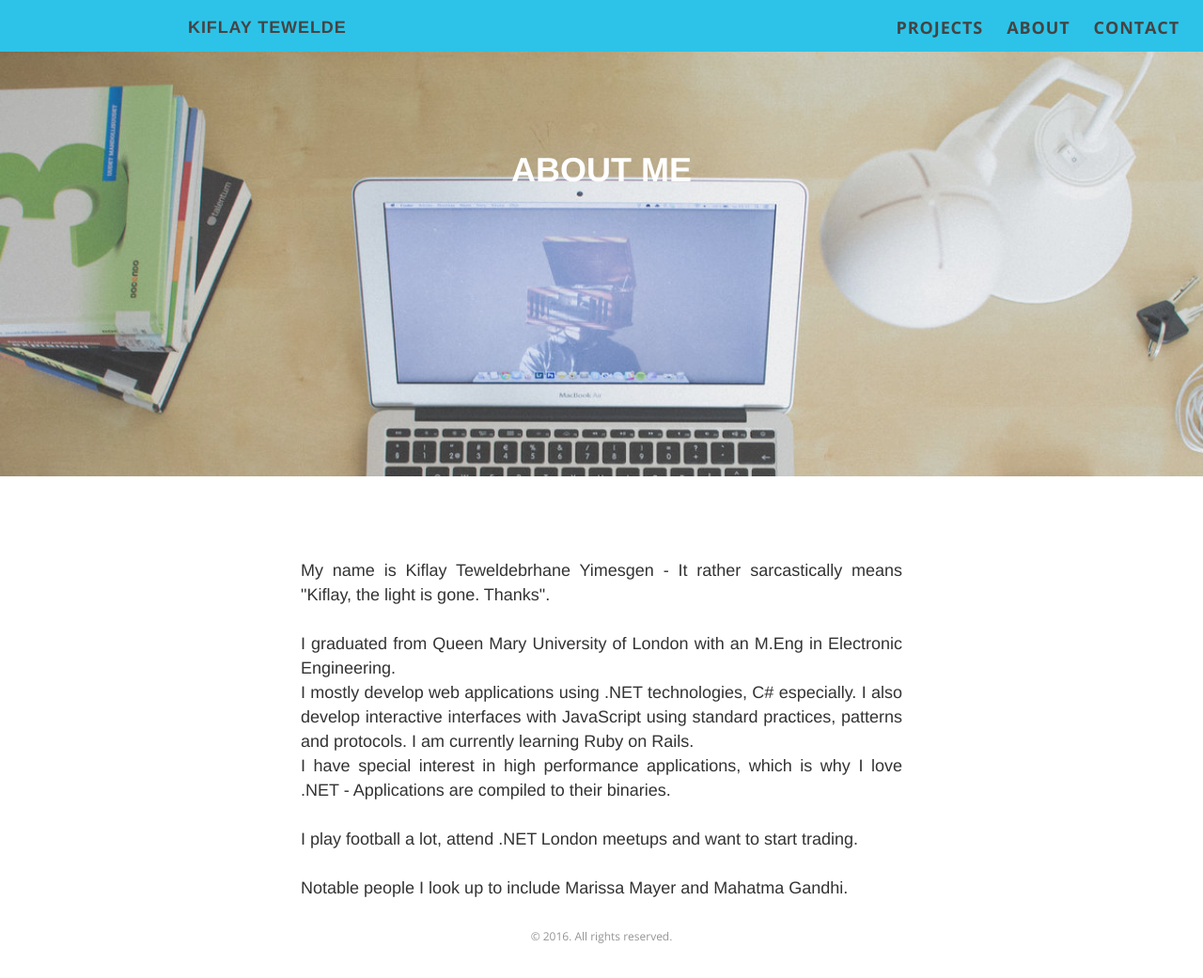
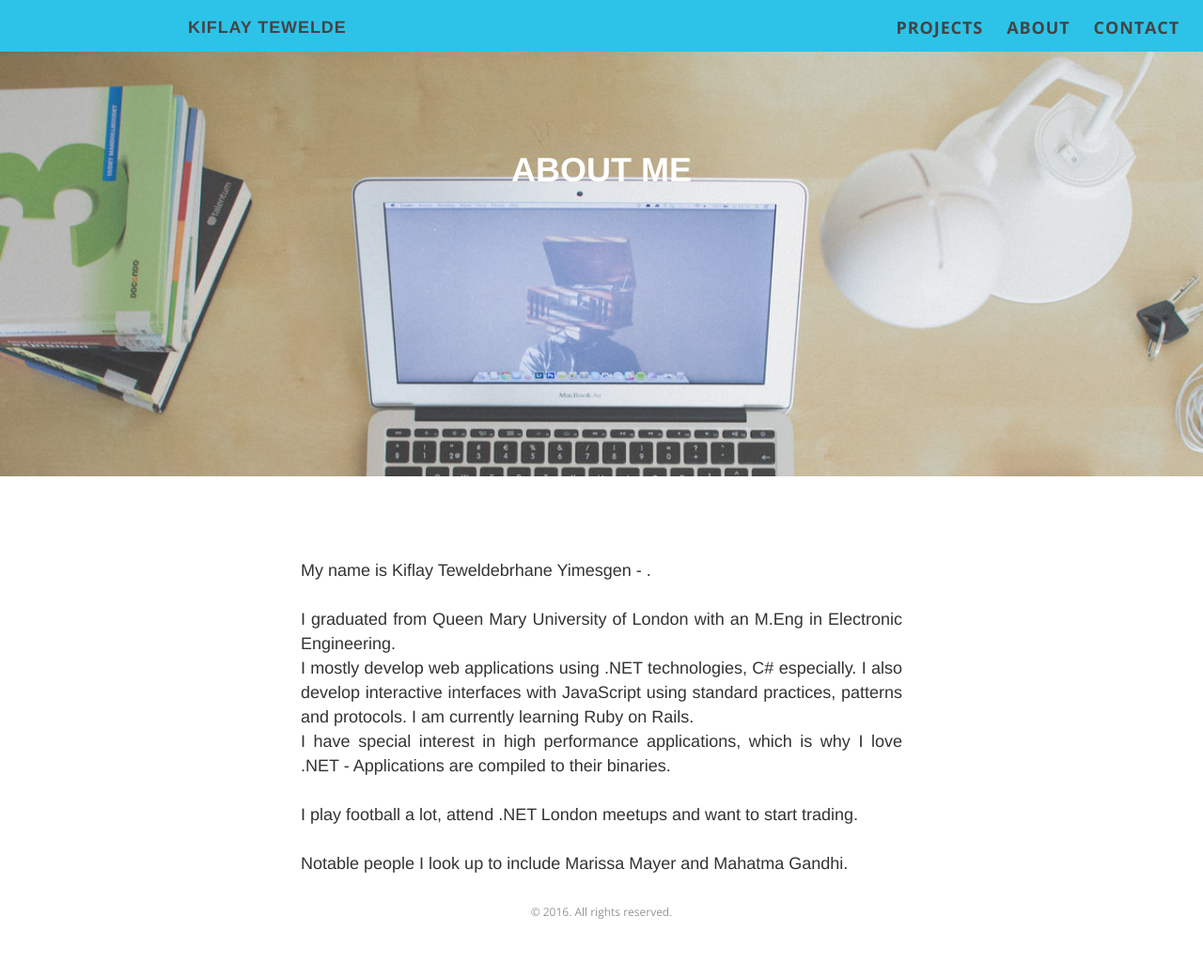
Before and after one commit to kiflay/kiflay.github.io, a Jekyll site: the page built from about.md, in a window 1280 px wide. Shown: the whole page at 94% size. Built offline with Jekyll 4.4.1, drawn with Linux system fonts in a browser that asks for light colours; nearby versions of some CDN libraries; Markdown is read by kramdown in place of the engine named in the settings; after the commit the page ends 1015 px from its top, so only the background shows below that.

Commit message:
update about me page

```diff
--- a/about.md
+++ b/about.md
@@ -7,7 +7,7 @@ permalink: /about/
 	<div class="section-content">
 		<div class="large-10 large-centered">
 
-			My name is Kiflay Teweldebrhane Yimesgen - It rather sarcastically means "Kiflay, the light is gone. Thanks".
+			My name is Kiflay Teweldebrhane Yimesgen - .
 			<br/>
 			<br/>
 			I graduated from Queen Mary University of London with an M.Eng in Electronic Engineering.
```
